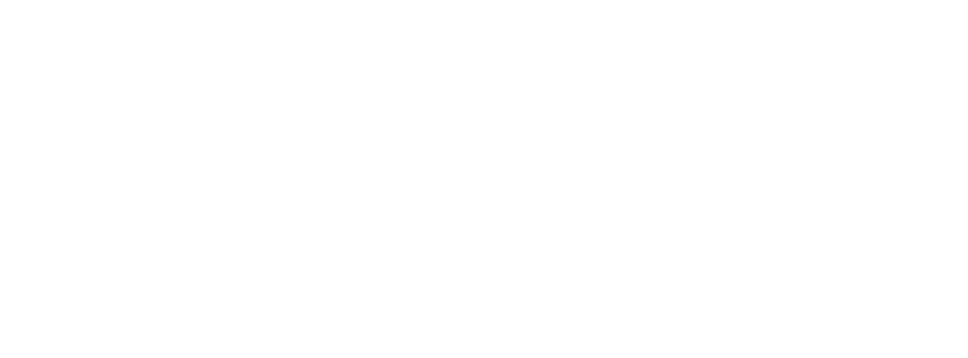
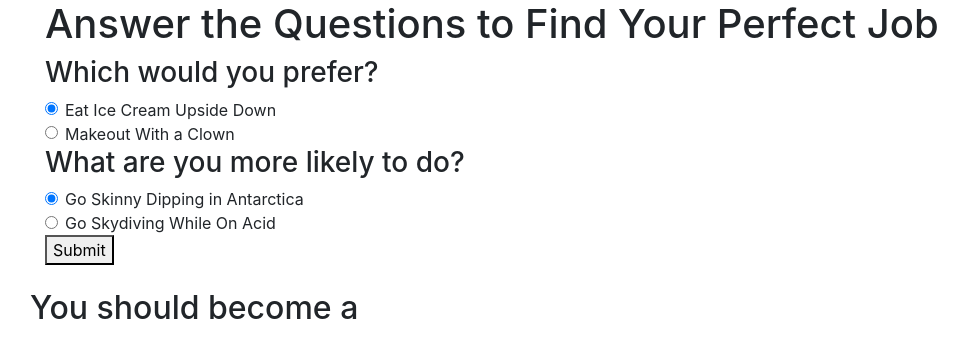
Before and after one commit to marialagunero/jobmatch, a plain HTML site: page index.html in a window 1280 px wide. Shown: the whole page, without its empty margins (55-1023 px from the left). Drawn offline with Linux system fonts and the light colour scheme.

Commit message:
add branching and make form submission work

```diff
--- a/index.html
+++ b/index.html
@@ -9,6 +9,46 @@
   <title>Job Match</title>
 </head>
 <body>
+  <div class="container">
+
+    <div class="container">
+      <h1>Answer the Questions to Find Your Perfect Job</h1>
+    </div>
+    <div class="container">
+      <h3>Which would you prefer?</h3>
+      <form id="form1">
+        <div class="form-check">
+          <label class="form-check-label" for="exampleRadios1">
+            <input class="form-check-input" type="radio" name="preference" id="ice-cream" value="ice-cream" checked>
+            Eat Ice Cream Upside Down
+          </label>
+        </div>
+        <div class="form-check">
+          <label class="form-check-label" for="exampleRadios2">
+            <input class="form-check-input" type="radio" name="preference" id="clown" value="clown">
+            Makeout With a Clown
+          </label>
+        </div>
+
+        <h3>What are you more likely to do?</h3>
+        <div class="form-check">
+          <input class="form-check-input" type="radio" name="likely" id="antarctica" value="antarctica" checked>
+          <label class="form-check-label" for="exampleRadios1">
+            Go Skinny Dipping in Antarctica
+          </label>
+        </div>
+        <div class="form-check">
+          <input class="form-check-input" type="radio" name="likely" id="skydiving" value="skydiving">
+          <label class="form-check-label" for="exampleRadios2">
+            Go Skydiving While On Acid
+          </label>
+        </div>
+        <button type="submit" name="button">Submit</button>
+      </form>
+    </div>
+    <br>
+    <h2>You should become a <span class="job"></span></h2>
+  </div>
 
 </body>
 </html>
--- a/js/scripts.js
+++ b/js/scripts.js
@@ -0,0 +1,23 @@
+$(document).ready(function() {
+  $("form#form1").submit(function(event) {
+
+    var prefer = $("input:radio[name=preference]:checked").val();
+    var likely = $("input:radio[name=likely]:checked").val();
+    console.log(prefer)
+
+    event.preventDefault();
+
+    if (prefer === "Eat Ice Cream Upside Down" && likely === "Go Skinny Dipping in Antarctica") {
+      $(".job").text("Foot Massage Therapist");
+    }
+    else if (prefer === "Eat Ice Cream Upside Down" && likely === "Go Skydiving While On Acid") {
+      $(".job").text("Rock Hound");
+    }
+    else if (prefer === "Makeout With a Clown" && likely === "Go Skinny Dipping in Antarctica") {
+      $(".job").text("Geriatric Servant");
+    }
+    else if (prefer === "Makeout With a Clown" && likely === "Go Skydiving While On Acid") {
+      $(".job").text("Graveyard Receptionist");
+    }
+  });
+});
```
Lines whose indentation alone changed are shown as unchanged.
